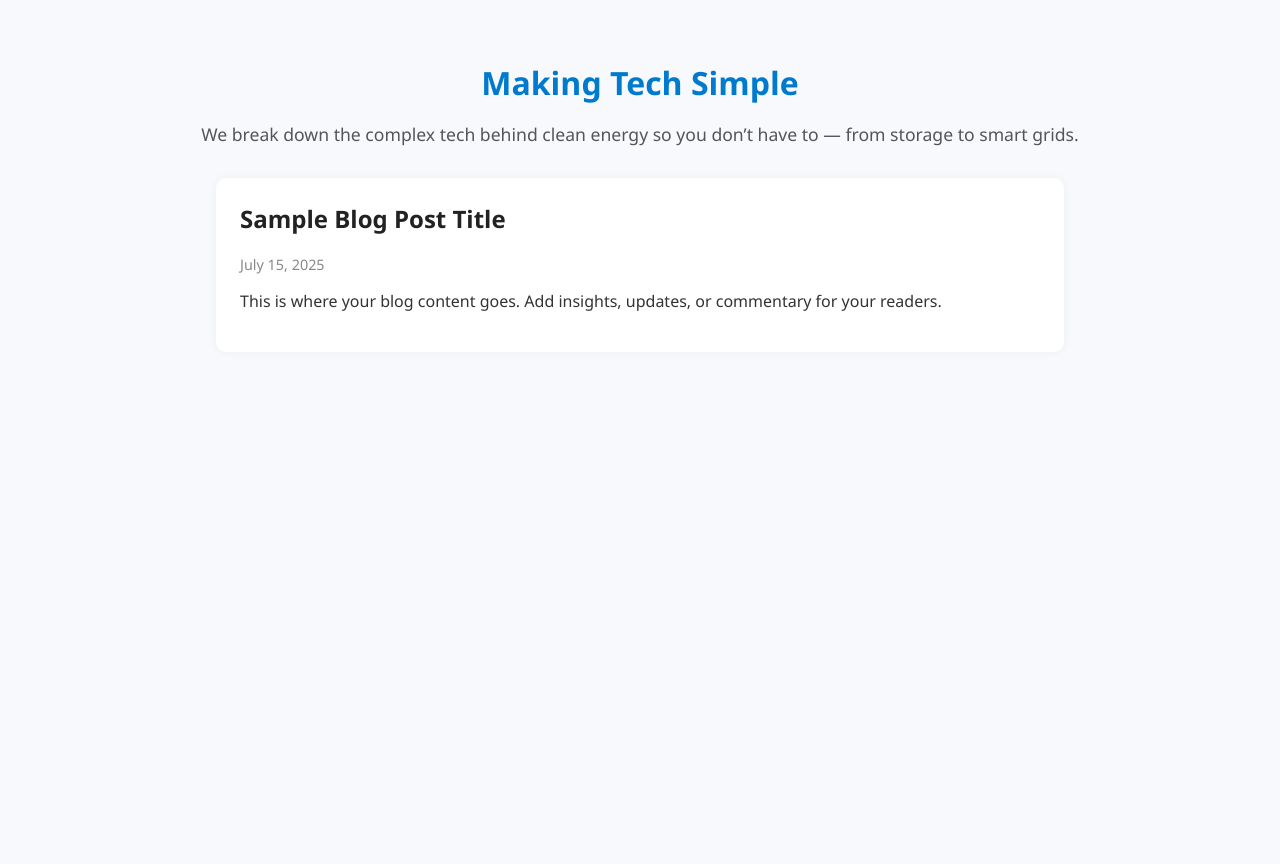
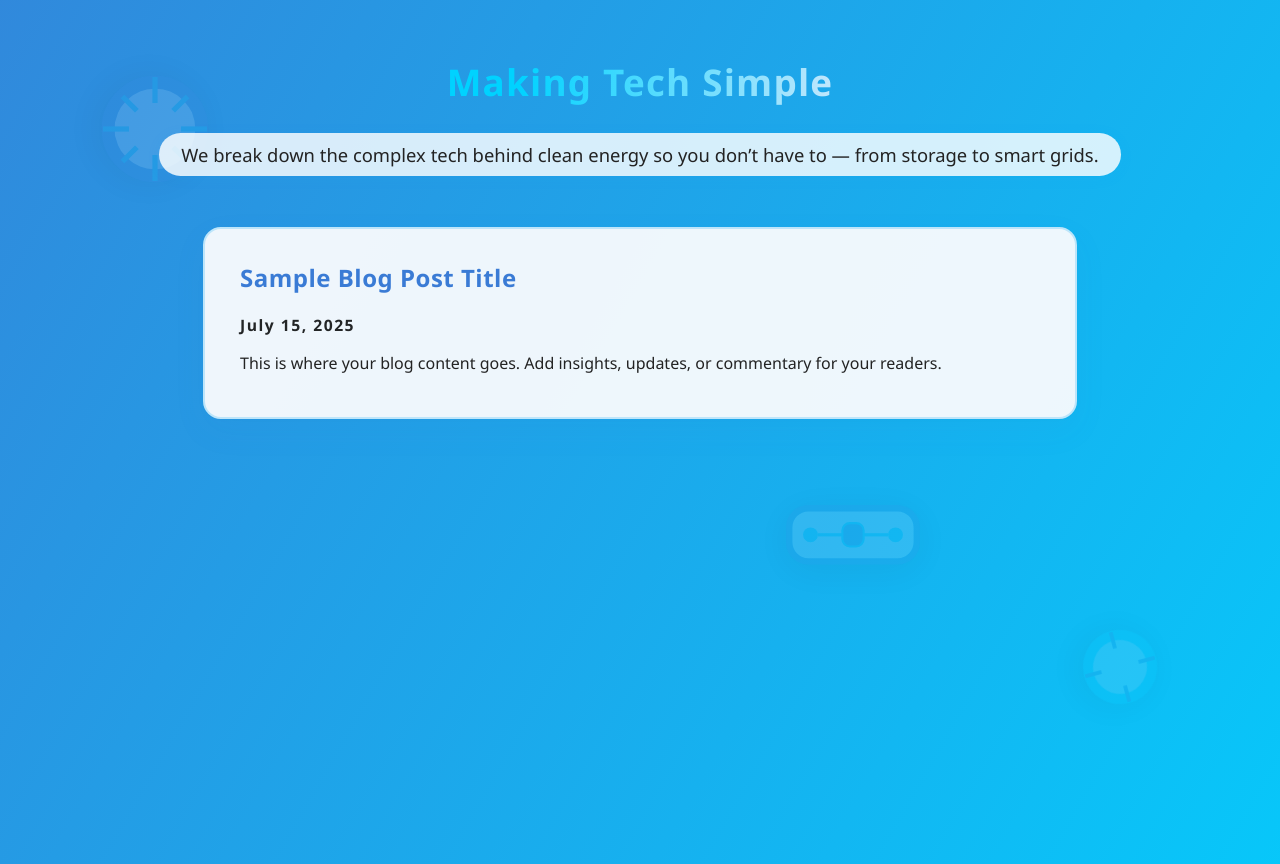
Before and after one commit to Rohitvj1994/wisewatt.github.io, a plain HTML site: page tech.html in a window 1280 px wide. Before the commit the page ends 800 px from the top, so only its background shows below. Drawn offline with Linux system fonts and the light colour scheme.

Commit message:
Update tech.html with new content

```diff
--- a/tech.html
+++ b/tech.html
@@ -8,52 +8,160 @@
     body {
       font-family: 'Segoe UI', sans-serif;
       padding: 2rem;
-      background-color: #f7f9fc;
-      color: #333;
+      min-height: 100vh;
+      margin: 0;
+      color: #232323;
+      background: linear-gradient(120deg, #232526 0%, #3a7bd5 40%, #00d2ff 80%, #e0eafc 100%);
+      background-size: 350% 350%;
+      animation: roboGradient 16s ease-in-out infinite;
+      position: relative;
+      overflow-x: hidden;
     }
-
+    @keyframes roboGradient {
+      0% { background-position: 0% 50%; }
+      50% { background-position: 100% 50%; }
+      100% { background-position: 0% 50%; }
+    }
+    .robotics-bg {
+      position: fixed;
+      top: 0; left: 0; width: 100vw; height: 100vh;
+      pointer-events: none;
+      z-index: 0;
+      opacity: 0.14;
+      overflow: hidden;
+    }
+    .gear1, .gear2, .circuit {
+      position: absolute;
+      filter: drop-shadow(0 6px 18px #0005);
+      animation-timing-function: ease-in-out;
+    }
+    .gear1 {
+      left: 7vw; top: 8vh;
+      width: 130px;
+      animation: gear1spin 20s linear infinite;
+    }
+    .gear2 {
+      right: 9vw; bottom: 11vh;
+      width: 90px;
+      animation: gear2spin 24s linear infinite reverse;
+    }
+    .circuit {
+      left: 60vw; top: 60vh;
+      width: 170px;
+      animation: circuitmove 15s ease-in-out infinite alternate;
+    }
+    @keyframes gear1spin {
+      0% { transform: rotate(0deg); }
+      100% { transform: rotate(360deg); }
+    }
+    @keyframes gear2spin {
+      0% { transform: rotate(0deg); }
+      100% { transform: rotate(-360deg); }
+    }
+    @keyframes circuitmove {
+      0% { transform: translateY(0); }
+      100% { transform: translateY(30px); }
+    }
     header {
       text-align: center;
       margin-bottom: 2rem;
+      z-index: 1;
+      position: relative;
     }
-
     header h1 {
-      color: #007acc;
-      font-size: 2rem;
+      font-size: 2.3rem;
+      font-weight: 700;
       margin-bottom: 0.5rem;
+      letter-spacing: 1.2px;
+      background: linear-gradient(92deg,#00d2ff 40%,#e0eafc 70%,#232526 100%);
+      -webkit-background-clip: text;
+      -webkit-text-fill-color: transparent;
+      background-clip: text;
     }
-
     header p {
-      font-size: 1.1rem;
-      color: #555;
+      font-size: 1.15rem;
+      color: #232323;
+      background: rgba(255,255,255,0.82);
+      display: inline-block;
+      padding: 0.5em 1.2em;
+      border-radius: 30px;
+      box-shadow: 0 2px 13px rgba(31,162,255,0.09);
     }
-
     .blog-post {
-      background: white;
-      padding: 1.5rem;
-      margin: 1rem auto;
-      border-radius: 10px;
+      background: rgba(250,251,253,0.95);
+      padding: 2rem 2.2rem 1.7rem 2.2rem;
+      margin: 2rem auto 1.5rem auto;
+      border-radius: 18px;
       max-width: 800px;
-      box-shadow: 0 0 10px rgba(0,0,0,0.05);
+      box-shadow: 0 12px 32px 0 rgba(58,123,213,0.07), 0 2px 4px 0 rgba(0,0,0,0.02);
+      z-index: 1;
+      position: relative;
+      border: 2px solid #bde5fa;
+      animation: popCard 1.4s cubic-bezier(0.32,1.56,0.64,1) 0.5s backwards;
     }
-
+    @keyframes popCard {
+      0% { transform: scale(0.93) translateY(40px); opacity: 0; }
+      100% { transform: scale(1) translateY(0); opacity: 1; }
+    }
     .blog-post h2 {
-      color: #222;
+      color: #3a7bd5;
       margin-top: 0;
+      letter-spacing: 0.5px;
     }
-
     .blog-post p.date {
-      font-size: 0.9rem;
-      color: #888;
+      font-size: 0.98rem;
+      color: #232526;
+      letter-spacing: 1.5px;
+      font-weight: 600;
+      margin-bottom: 1rem;
+    }
+    .blog-post p {
+      color: #232323;
+    }
+    @media (max-width: 700px) {
+      .blog-post { padding: 1.2rem 0.7rem; }
+      header h1 { font-size: 1.2rem; }
     }
   </style>
 </head>
 <body>
+  <!-- Robotics-themed floating SVGs (background) -->
+  <div class="robotics-bg">
+    <svg class="gear1" viewBox="0 0 100 100" fill="none" xmlns="http://www.w3.org/2000/svg">
+      <circle cx="50" cy="50" r="36" stroke="#3a7bd5" stroke-width="10" fill="#e0eafc" />
+      <g stroke="#00d2ff" stroke-width="4">
+        <line x1="50" y1="10" x2="50" y2="30" />
+        <line x1="50" y1="90" x2="50" y2="70" />
+        <line x1="10" y1="50" x2="30" y2="50" />
+        <line x1="90" y1="50" x2="70" y2="50" />
+        <line x1="25" y1="25" x2="36" y2="36" />
+        <line x1="75" y1="25" x2="64" y2="36" />
+        <line x1="25" y1="75" x2="36" y2="64" />
+        <line x1="75" y1="75" x2="64" y2="64" />
+      </g>
+    </svg>
+    <svg class="gear2" viewBox="0 0 70 70" fill="none" xmlns="http://www.w3.org/2000/svg">
+      <circle cx="35" cy="35" r="25" stroke="#00d2ff" stroke-width="8" fill="#bde5fa" />
+      <g stroke="#3a7bd5" stroke-width="3">
+        <line x1="35" y1="7" x2="35" y2="20" />
+        <line x1="35" y1="63" x2="35" y2="50" />
+        <line x1="7" y1="35" x2="20" y2="35" />
+        <line x1="63" y1="35" x2="50" y2="35" />
+      </g>
+    </svg>
+    <svg class="circuit" viewBox="0 0 160 90" fill="none" xmlns="http://www.w3.org/2000/svg">
+      <rect x="20" y="20" width="120" height="50" rx="18" fill="#e0eafc" stroke="#3a7bd5" stroke-width="6" />
+      <circle cx="40" cy="45" r="7" fill="#00d2ff" />
+      <circle cx="120" cy="45" r="7" fill="#00d2ff" />
+      <rect x="70" y="34" width="20" height="22" rx="7" fill="#3a7bd5" stroke="#00d2ff" stroke-width="2" />
+      <line x1="47" y1="45" x2="70" y2="45" stroke="#00d2ff" stroke-width="3" />
+      <line x1="90" y1="45" x2="113" y2="45" stroke="#00d2ff" stroke-width="3" />
+    </svg>
+  </div>
   <header>
     <h1>Making Tech Simple</h1>
     <p>We break down the complex tech behind clean energy so you don’t have to — from storage to smart grids.</p>
   </header>
-
   <div class="blog-post">
     <h2>Sample Blog Post Title</h2>
     <p class="date">July 15, 2025</p>
```
